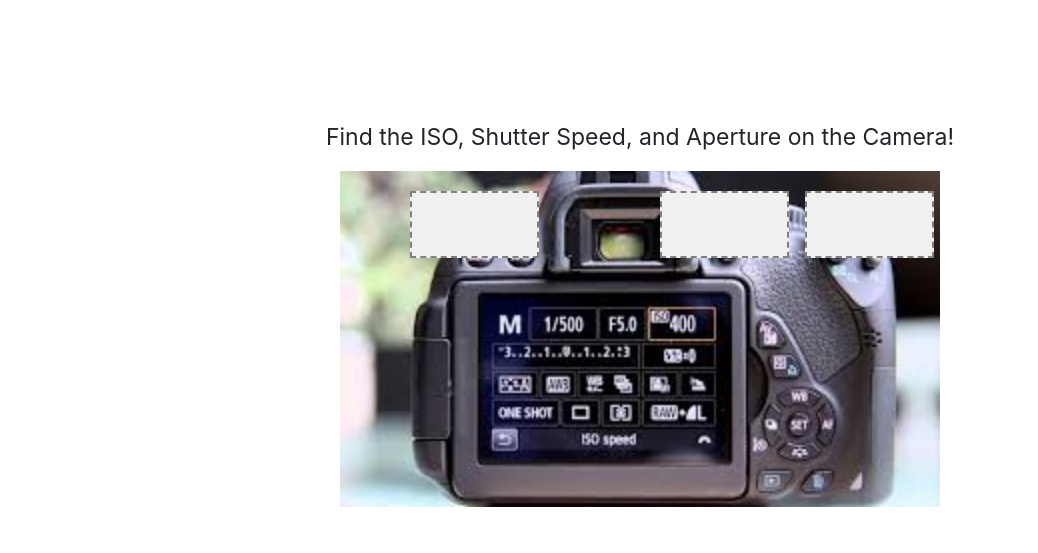
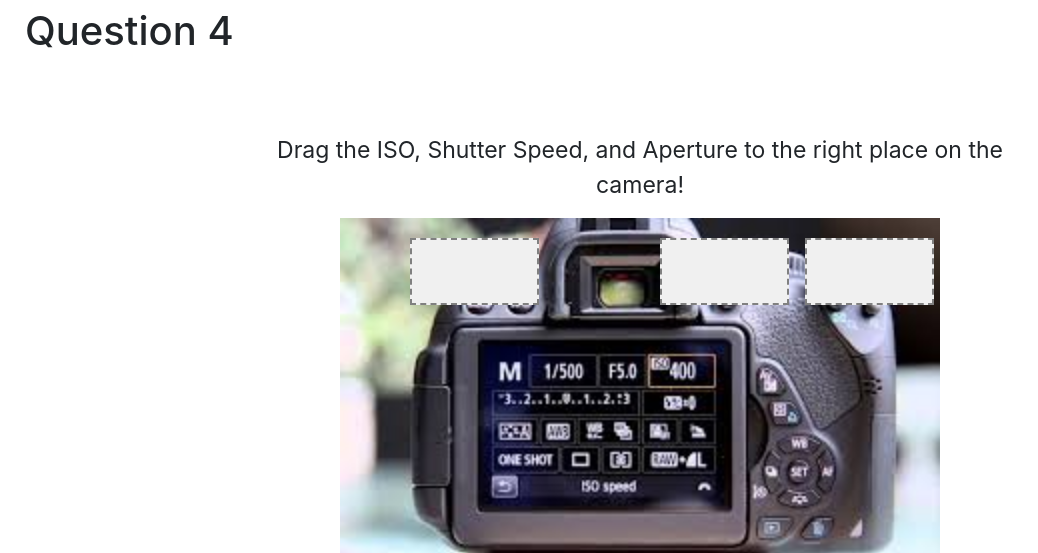
Before and after one commit to YYwang14/UI-Technical-Prototype, a Flask app: page /quiz/camera in a window 1280 px wide. Shown: the part 56-609 px from the top of the page, without its empty margins (0-1038 px from the left). Run offline with Flask 3, Linux system fonts and the light colour scheme; some libraries are stand-ins or nearby versions.

Commit message:
Update quiz_camera.html

```diff
--- a/templates/quiz_camera.html
+++ b/templates/quiz_camera.html
@@ -4,9 +4,10 @@
 {% block content %}
 <link rel="stylesheet" href="{{ url_for('static', filename='css/main.css') }}">
 <script src="{{ url_for('static', filename='js/quiz_camera.js') }}"></script>
+<h1 style=" margin-left:25px; margin-top: 7px;">Question 4</h1>
 <div class="container text-center">
 
-    <p style="margin-top: 100px; font-size: 23px;">Find the ISO, Shutter Speed, and Aperture on the Camera!</p>
+    <p style="margin-top: 50px; font-size: 23px;">Drag the ISO, Shutter Speed, and Aperture to the right place on the camera!</p>
     <div class="camera-setup" style="margin-bottom: 50px;width: 100%;">
         <img src="{{ url_for('static', filename='images/quiz4_camera.png') }}" alt="Camera" class="img-fluid" style="width:100%; max-width: 600px;">
         <div class="drop-zone" id="shutterSpeedZone" style="width: 17%; height: 20%; margin-left: 130px;"></div>
```
